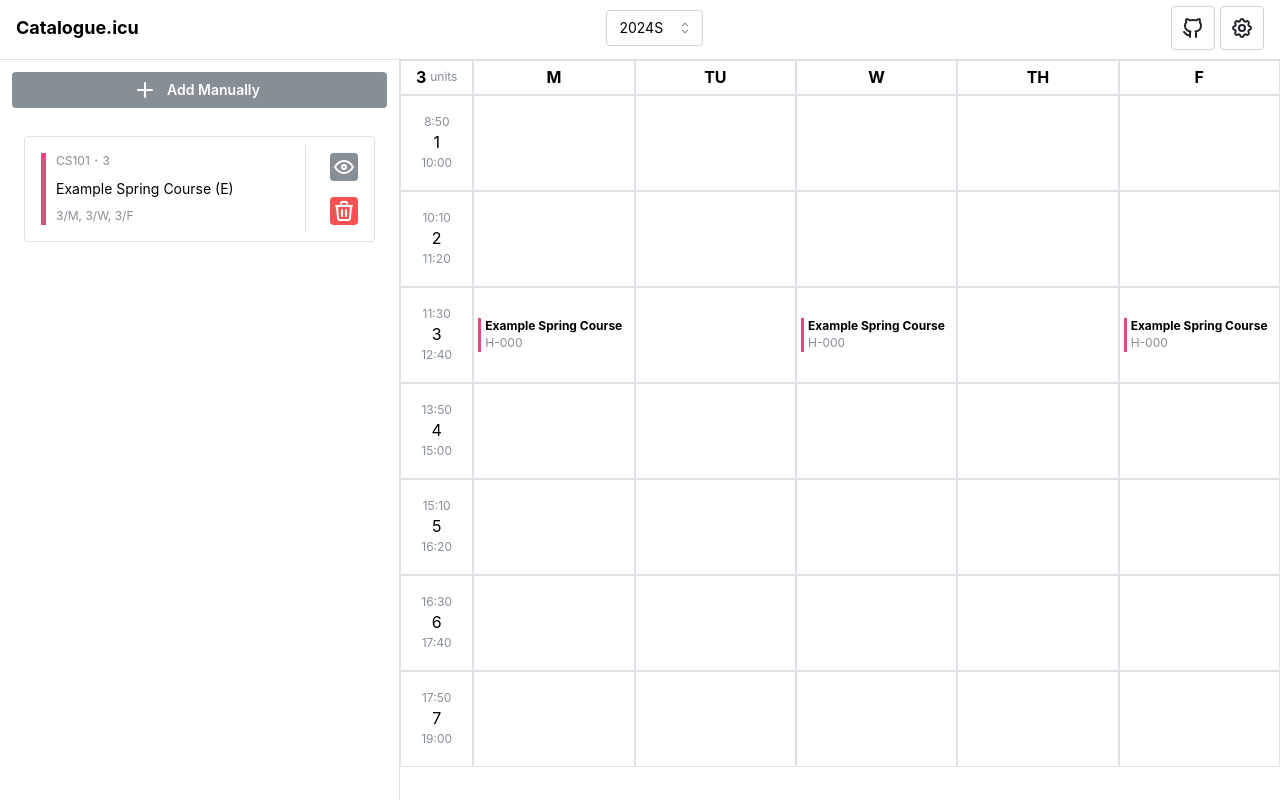
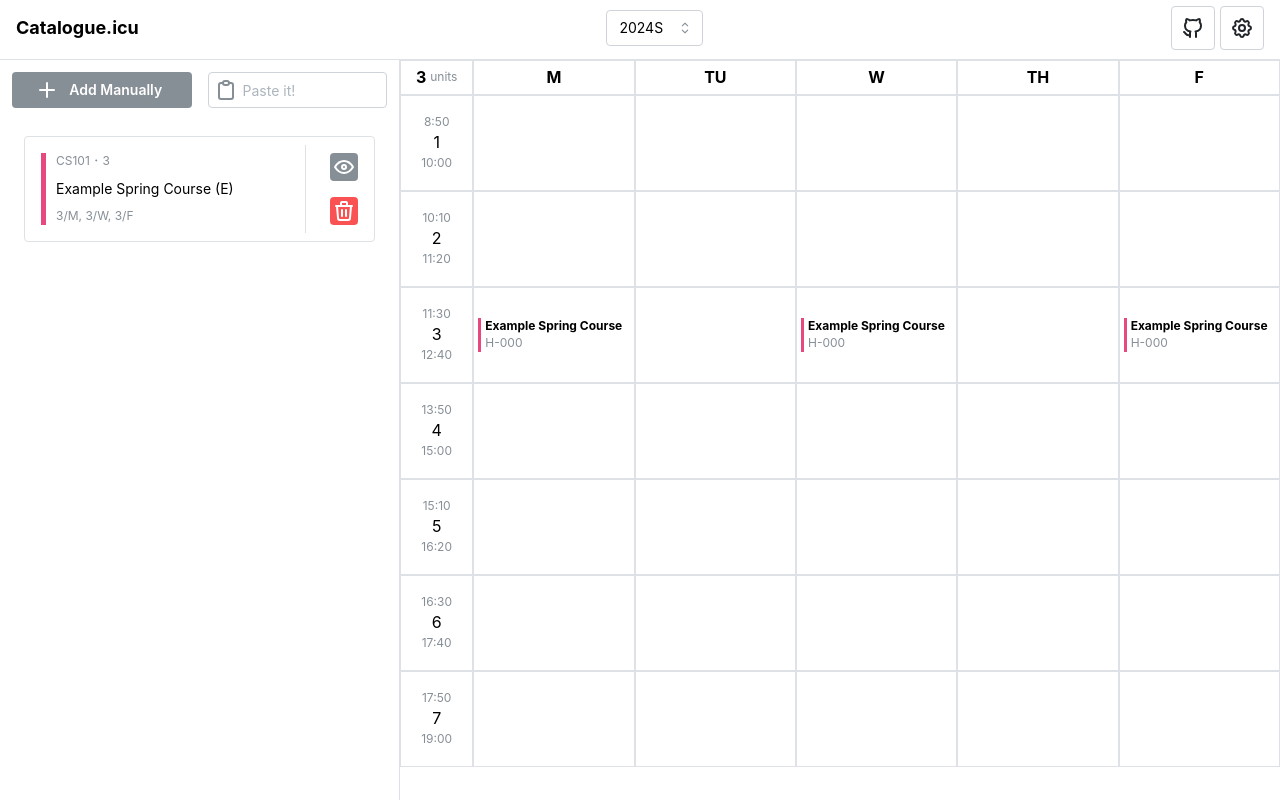
Before and after one commit to ItsukiKigoshi/icu-catalogue, a Next.js app: page / in a window 1280 px wide. Built offline with nearby package versions, Linux system fonts and the light colour scheme.

Commit message:
Reuse "Paste it!" feat

```diff
--- a/src/components/AddCourse/index.tsx
+++ b/src/components/AddCourse/index.tsx
@@ -1,7 +1,7 @@
 import { Course } from "@/src/type/Types";
-import { Button, Flex } from "@mantine/core";
+import { Button, Group, TextInput } from "@mantine/core";
 import { useDisclosure } from "@mantine/hooks";
-import { IconPlus } from "@tabler/icons-react";
+import { IconClipboard, IconPlus } from "@tabler/icons-react";
 import { useEffect, useState } from "react";
 import ModalCourseEditor from "../ModalCourseEditor";
 
@@ -157,32 +157,22 @@ export default function AddCourse(props: {
         modalCourseEditorOpened={modalCourseEditorOpened}
         editorClose={editorClose}
       />
-      <Flex justify="center" gap="xs">
-        <Button
-          leftSection={<IconPlus />}
-          color="gray"
-          onClick={editorOpen}
-          w="100%"
-        >
+      <Group grow>
+        <Button leftSection={<IconPlus />} color="gray" onClick={editorOpen}>
           Add Manually
         </Button>
 
-        {/* <TextInput
+        <TextInput
           m="0"
           placeholder="Paste it!"
-          leftSection={
-            <IconClipboard
-              style={{ width: rem(12), height: rem(12) }}
-              stroke={1.5}
-            />
-          }
+          leftSection={<IconClipboard />}
           styles={{ section: { pointerEvents: "none" } }}
           value={query}
           error={errorMessage}
           onChange={(e) => setQuery(e.currentTarget.value)}
           onSubmit={handleSubmit}
-        />*/}
-      </Flex>
+        />
+      </Group>
     </>
   );
 }
```
